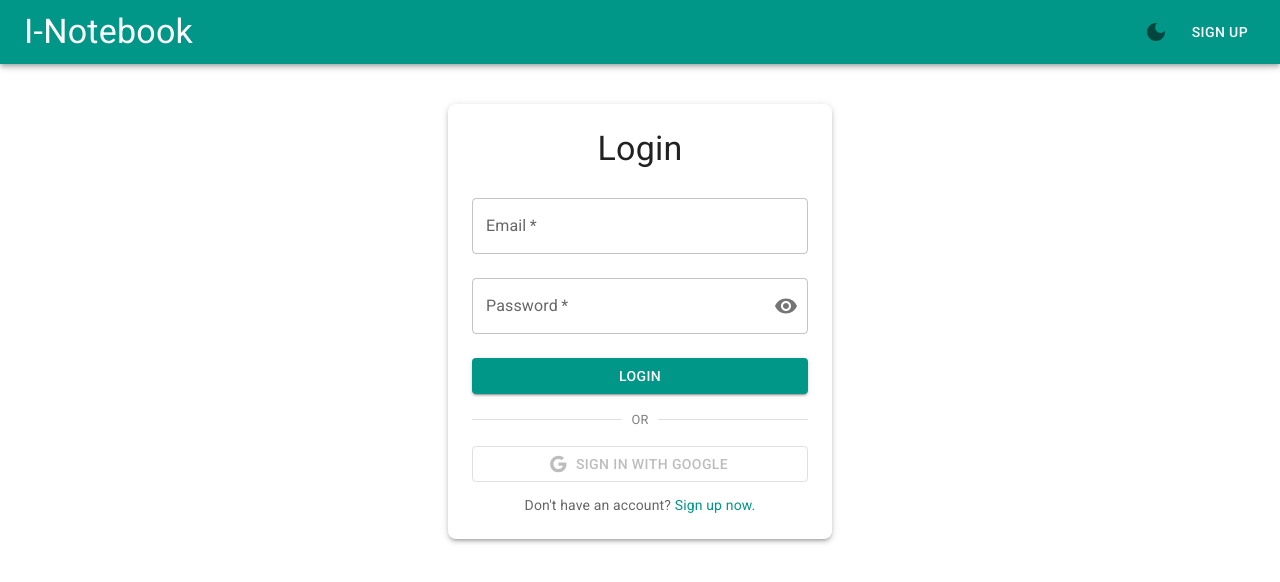
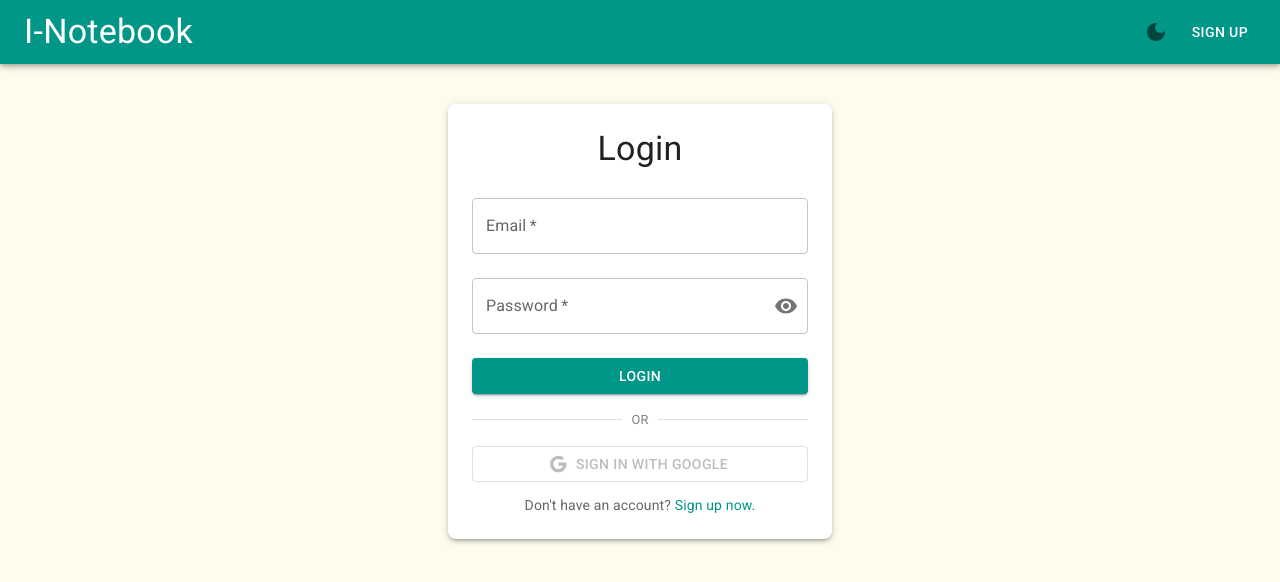
Before and after one commit to roshan798/i-notebook-app, a React (Vite) app in the folder client/: page /login in a window 1280 px wide. Shown: the top 582 px of the page. Built offline with nearby package versions, Linux system fonts and the light colour scheme; no server answers.

Commit message:
Remove unused theme files and update theme configuration

```diff
--- a/client/src/theme/ThemeContextProvider.tsx
+++ /dev/null
@@ -1,26 +0,0 @@
-import { createTheme, Theme } from '@mui/material'
-import { createContext, FC, PropsWithChildren, useContext } from 'react'
-import useTheme from './useTheme'
-
-type ThemeContextType = {
-    mode: string
-    toggleMode: () => void
-    theme: Theme
-}
-
-export const ThemeContext = createContext<ThemeContextType>({
-    mode: 'light',
-    toggleMode: () => {},
-    theme: createTheme(),
-})
-
-export const ThemeContextProvider: FC<PropsWithChildren> = ({ children }) => {
-    const value = useTheme()
-    return (
-        <ThemeContext.Provider value={value}>{children}</ThemeContext.Provider>
-    )
-}
-
-export const useThemeContext = () => {
-    return useContext(ThemeContext)
-}
--- a/client/src/theme/theme.ts
+++ /dev/null
@@ -1,24 +0,0 @@
-import { PaletteMode } from '@mui/material'
-import { blue, teal } from '@mui/material/colors'
-
-const theme = {
-    palette: {
-        primary: teal,
-    },
-}
-
-// for using custome pallete
-export const getDesignTokens = (mode: PaletteMode) => ({
-    palette: {
-        mode,
-        ...(mode === 'light'
-            ? {
-                  primary: teal,
-              }
-            : {
-                  primary: blue,
-              }),
-    },
-})
-
-export default theme
--- a/client/src/theme/useTheme.ts
+++ b/client/src/theme/useTheme.ts
@@ -2,6 +2,19 @@
 import { useState } from 'react'
 import { colors } from '@mui/material'
 
+const palette = {
+    primary: colors.teal,
+    secondary: colors.blueGrey,
+    background: {
+        light: '#FEFDED',
+        dark: '#121212',
+    },
+    text: {
+        light: '#000',
+        dark: '#fff',
+    }
+
+}
 const useTheme = () => {
     const preferedTheme = localStorage.getItem('prefered-theme') as
         | 'light'
@@ -30,6 +43,9 @@
             secondary: {
                 main: colors.blueGrey[500],
             },
+            background: {
+                default: palette.background[mode],
+            }
         },
     })
 
```
